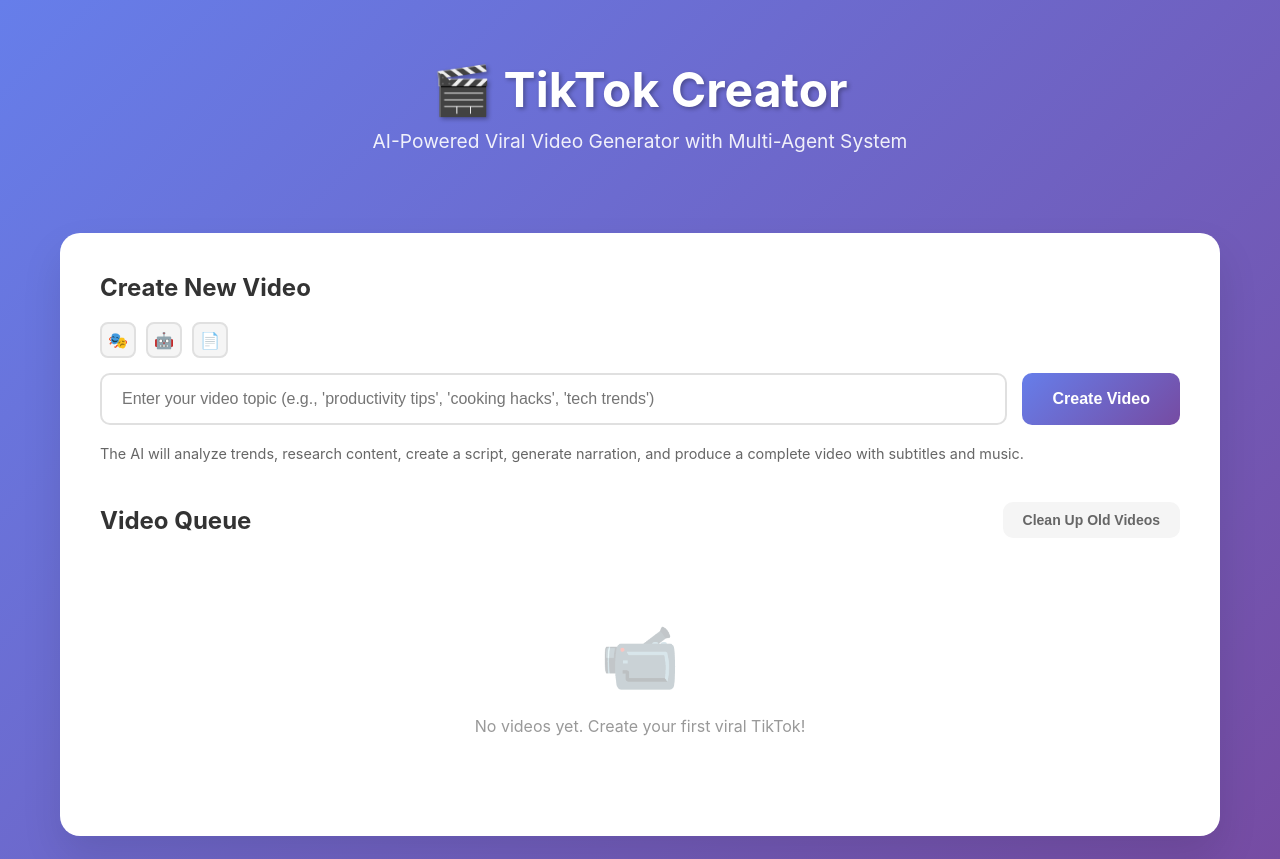
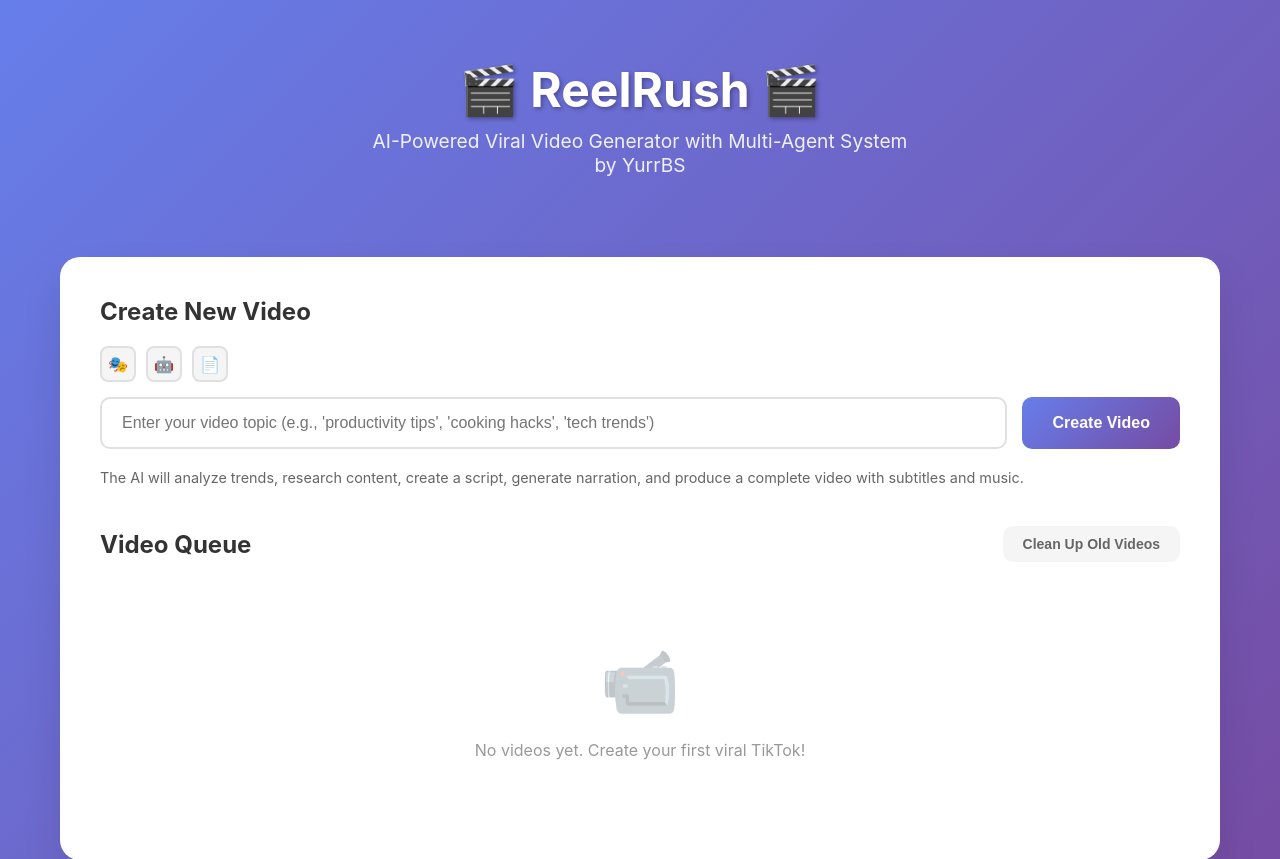
Before and after one commit to MarcelHeinsch1/ReelRush, a Flask app: page / in a window 1280 px wide. Shown: the top 859 px of the page. Run offline with Flask 3, Linux system fonts and the light colour scheme; data that the repository does not hold is empty.

Commit message:
changed names

```diff
--- a/templates/index.html
+++ b/templates/index.html
@@ -510,8 +510,9 @@
 <body>
     <div class="container">
         <div class="header">
-            <h1>🎬 TikTok Creator</h1>
+            <h1>🎬 ReelRush 🎬</h1>
             <p>AI-Powered Viral Video Generator with Multi-Agent System</p>
+            <p>by YurrBS</p>
         </div>
 
         <div class="main-card">
```
